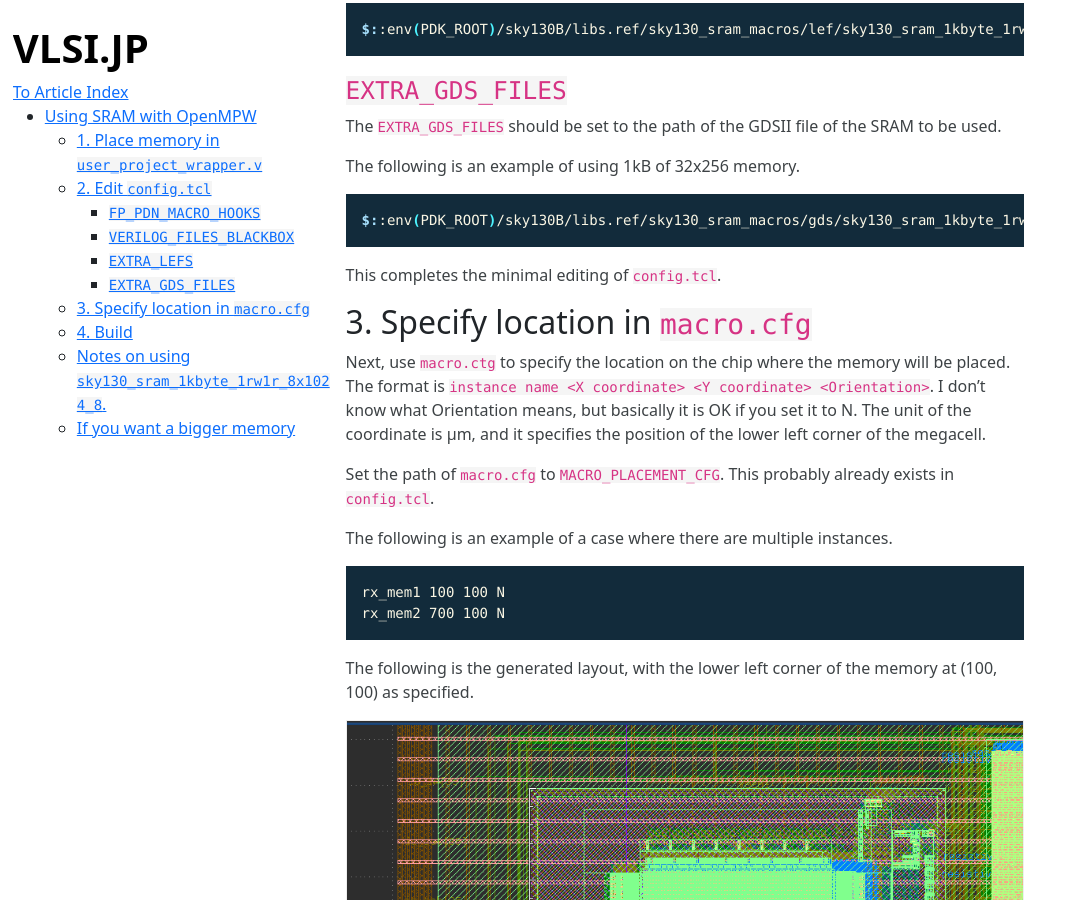
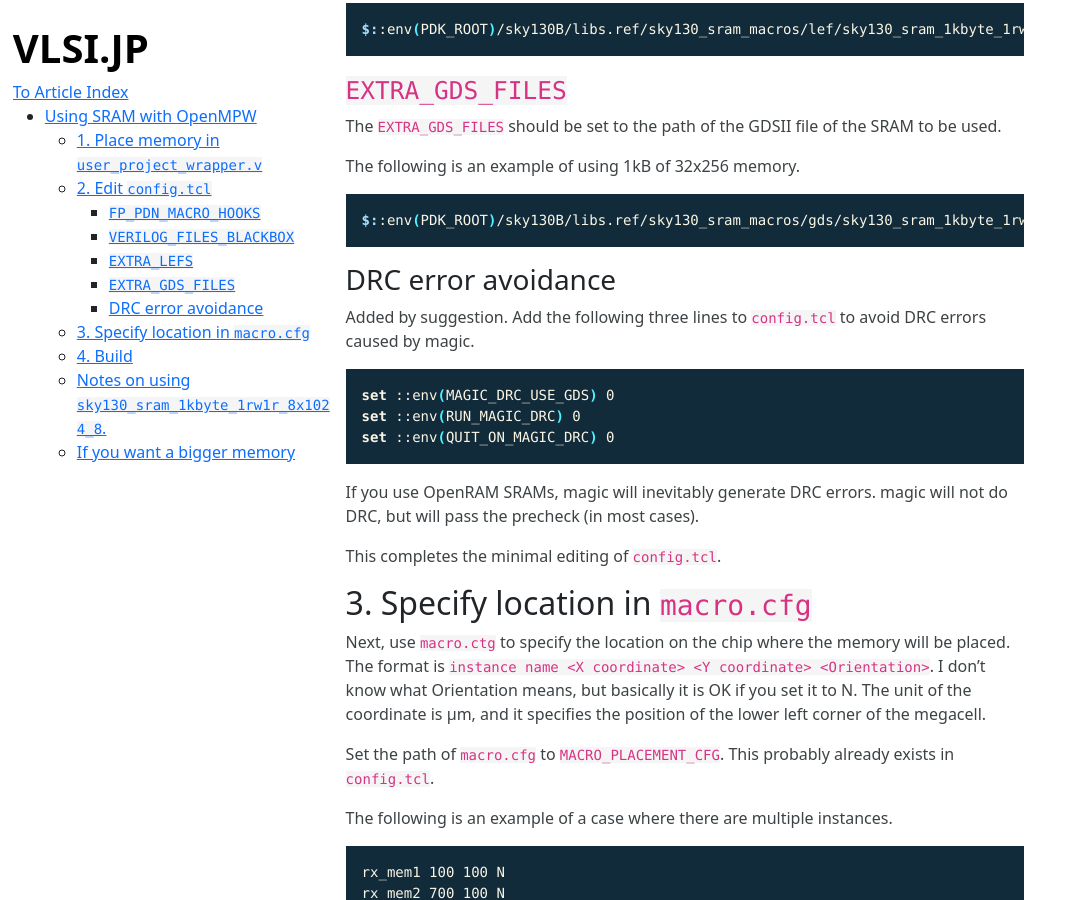
Before and after one commit to Cra2yPierr0t/Cra2yPierr0t.github.io, a Jekyll site: the page built from OpenMPWSRAM_eng.md, in a window 1280 px wide and 900 px high, scrolled down 3205 px. Shown: the whole window, without its empty margins (0-1074 px from the left). Built offline with Jekyll 4.4.1, drawn with Linux system fonts in a browser that asks for light colours.

Commit message:
add DRC Error avoidance

`````diff
--- a/OpenMPWSRAM_eng.md
+++ b/OpenMPWSRAM_eng.md
@@ -140,6 +140,19 @@ The following is an example of using 1kB of 32x256 memory.
 $::env(PDK_ROOT)/sky130B/libs.ref/sky130_sram_macros/gds/sky130_sram_1kbyte_1rw1r_8x1024_8.gds \
 ```
 
+### DRC error avoidance
+
+Added by suggestion.
+Add the following three lines to `config.tcl` to avoid DRC errors caused by magic.
+
+```bash
+set ::env(MAGIC_DRC_USE_GDS) 0
+set ::env(RUN_MAGIC_DRC) 0
+set ::env(QUIT_ON_MAGIC_DRC) 0
+````
+
+If you use OpenRAM SRAMs, magic will inevitably generate DRC errors. magic will not do DRC, but will pass the precheck (in most cases).
+
 This completes the minimal editing of `config.tcl`.
 
 
`````
Also changed, not shown: OpenMPWSRAM.md (+14 -0 lines).
